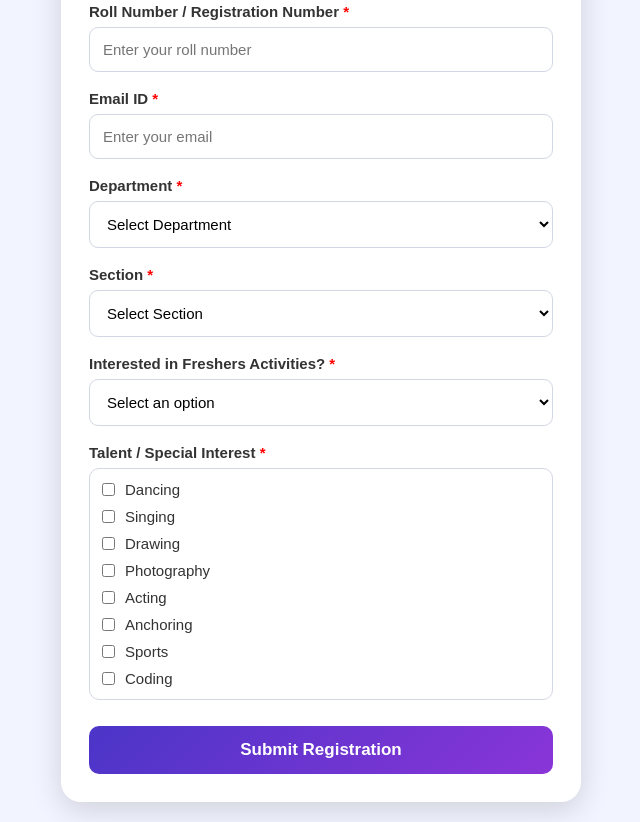
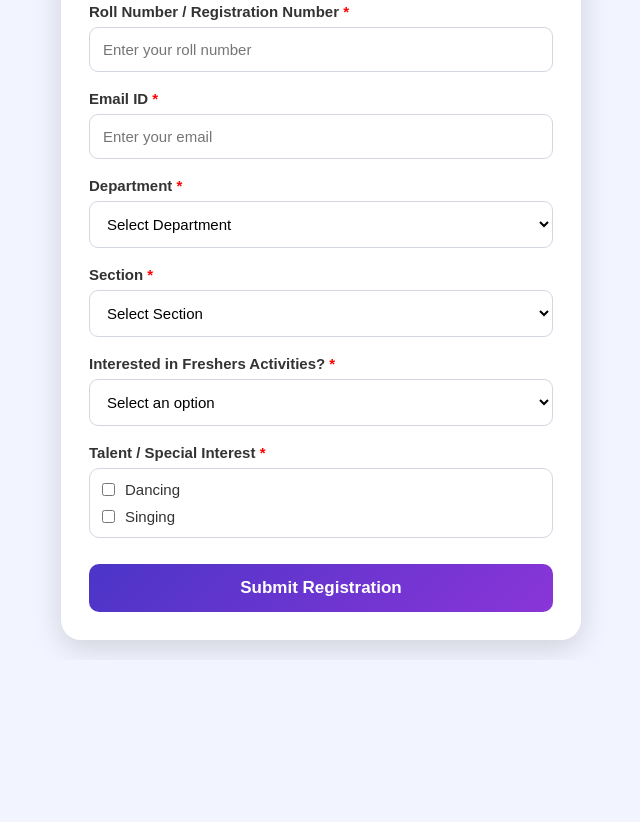
Before and after one commit to poorna-create/fershers-invitations, a plain HTML site: page index.html in a window 1280 px wide. Shown: the part 439-1261 px from the top of the page, without its empty margins (319-959 px from the left). After the commit the page ends 1099 px from the top, so only its background shows below. Drawn offline with Linux system fonts and the light colour scheme.

Commit message:
Update index.html

```diff
--- a/index.html
+++ b/index.html
@@ -459,64 +459,7 @@
                         </label>
 
 
-                        <label class="talent-option">
-                            <input
-                                type="checkbox"
-                                name="talent"
-                                value="Drawing"
-                            >
-                            Drawing
-                        </label>
 
-
-                        <label class="talent-option">
-                            <input
-                                type="checkbox"
-                                name="talent"
-                                value="Photography"
-                            >
-                            Photography
-                        </label>
-
-
-                        <label class="talent-option">
-                            <input
-                                type="checkbox"
-                                name="talent"
-                                value="Acting"
-                            >
-                            Acting
-                        </label>
-
-
-                        <label class="talent-option">
-                            <input
-                                type="checkbox"
-                                name="talent"
-                                value="Anchoring"
-                            >
-                            Anchoring
-                        </label>
-
-
-                        <label class="talent-option">
-                            <input
-                                type="checkbox"
-                                name="talent"
-                                value="Sports"
-                            >
-                            Sports
-                        </label>
-
-
-                        <label class="talent-option">
-                            <input
-                                type="checkbox"
-                                name="talent"
-                                value="Coding"
-                            >
-                            Coding
-                        </label>
 
                     </div>
 
```
